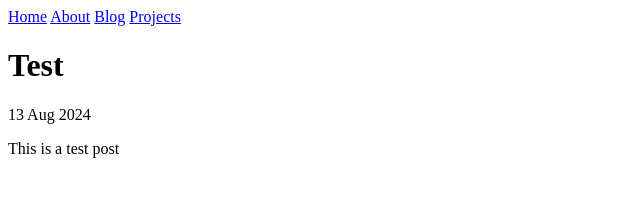
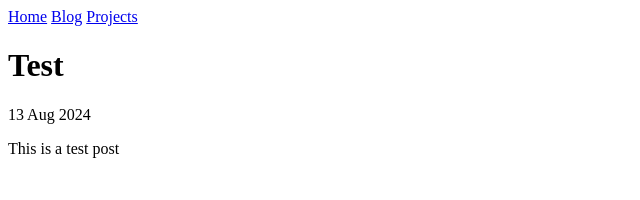
Before and after one commit to nathshaheen/nathshaheen.github.io, a Jekyll site: the page built from _posts/2024-08-13-test.md, in a window 1280 px wide. Shown: the top 200 px of the page, without its empty margins (0-640 px from the left). Built offline with Jekyll 4.4.1, drawn with Linux system fonts in a browser that asks for light colours.

Commit message:
Removed about page

```diff
--- a/_config.yml
+++ b/_config.yml
@@ -1,7 +1,5 @@
 collections:
   projects:
-    output: true
-  authors:
     output: true
 
 defaults:
--- a/_data/navigation.yml
+++ b/_data/navigation.yml
@@ -1,7 +1,5 @@
 - name: Home
   link: /
-- name: About
-  link: /about.html
 - name: Blog
   link: /blog.html
 - name: Projects
--- a/_layouts/post.html
+++ b/_layouts/post.html
@@ -5,10 +5,6 @@ layout: default
 
 <p>
   {{ page.date | date_to_string }}
-  {% assign author = site.authors | where: 'short_name', page.author | first %}
-  {% if author %}
-    - <a href="{{ author.url }}">{{ author.name }}</a>
-  {% endif %}
 </p>
 
 {{ content }}
```
Also changed, not shown: _posts/2024-08-13-test.md (+0 -1 lines), about.md (deleted, +0 -6 lines).
